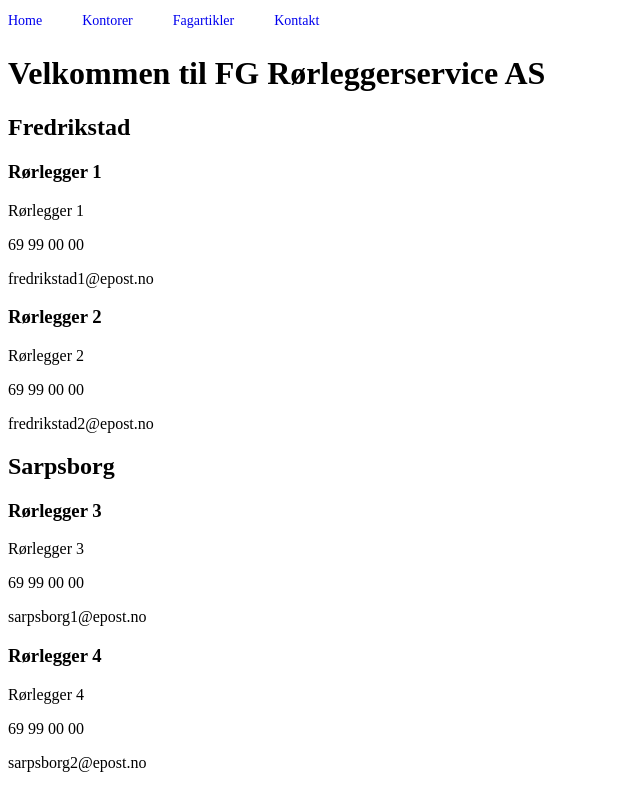
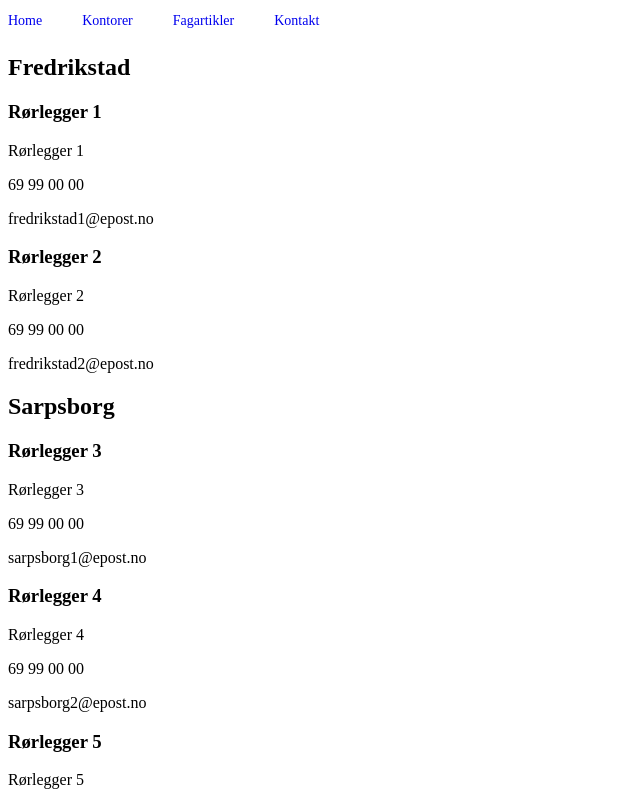
Before and after one commit to larsmra/ITF31619_eksamen_gruppe19, a React app in the folder client/: page /kontorer/1 in a window 1280 px wide. Shown: the top 793 px of the page, without its empty margins (0-640 px from the left). Built offline with nearby package versions, Linux system fonts and the light colour scheme.

Commit message:
Add footer component

```diff
--- a/client/src/layouts/PageLayout.jsx
+++ b/client/src/layouts/PageLayout.jsx
@@ -6,7 +6,6 @@ const PageLayout = ({ children }) => (
   <>
     <header>
       <Navbar />
-      <Title title="Velkommen til FG Rørleggerservice AS" />
     </header>
     <main>{children}</main>
   </>
--- a/client/src/pages/home.jsx
+++ b/client/src/pages/home.jsx
@@ -6,7 +6,6 @@ const GridContainer = styled.section`
     display: grid;
     grid-template-columns: auto auto auto;
     grid-gap: 10px;
-
 `
 ;
 const GridItem = styled.article`
```
